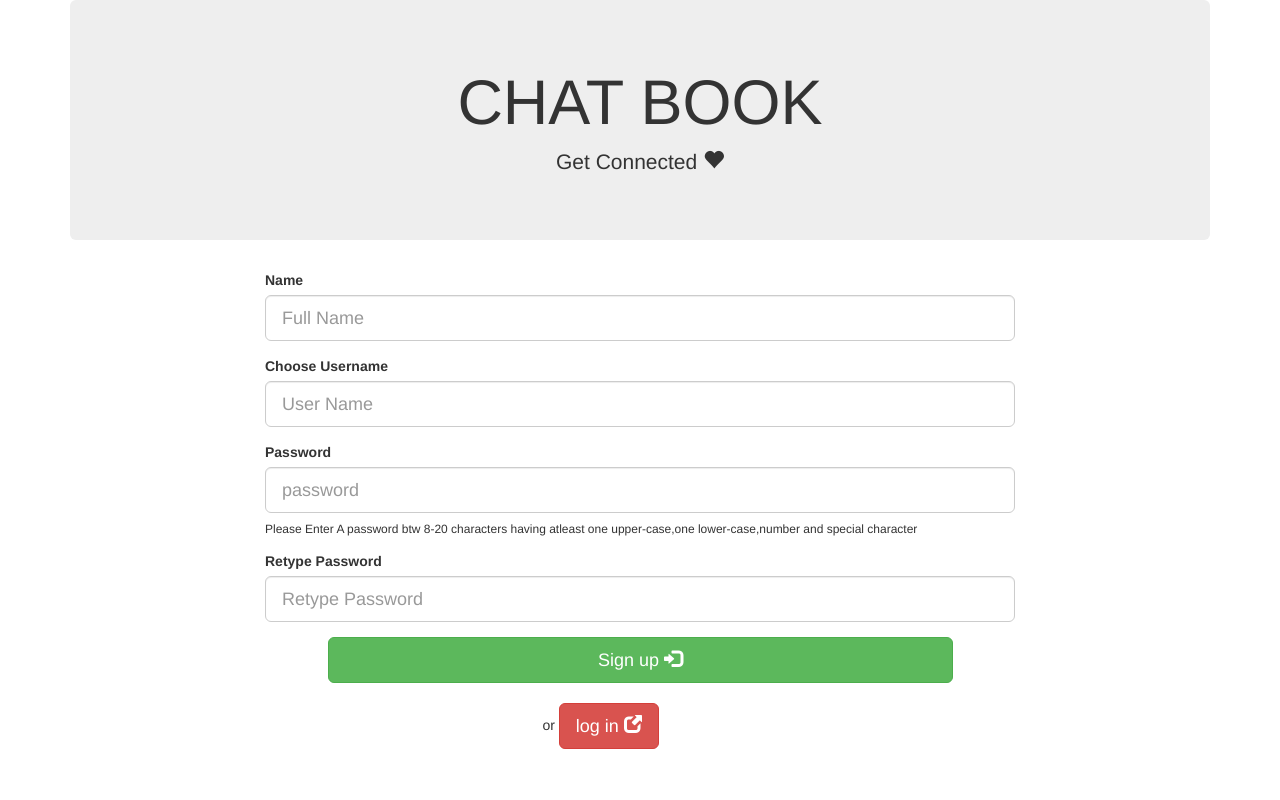
After one commit to ShubhamGoel-sopho/CS50_CHATBOOK, a PHP site: template views/register_form.php in a window 1280 px wide. The commit adds this page. Run offline with PHP 8.4, Linux system fonts and the light colour scheme; the template is opened without the code that fills it, so the values that code supplies are empty.

Commit message:
initial version view files

```diff
--- a/views/footer.php
+++ b/views/footer.php
@@ -1,5 +1,3 @@
-            </div>
-
+        </div>
     </body>
-
- </html>
+</html>
--- a/views/header.php
+++ b/views/header.php
@@ -7,7 +7,11 @@
         <!-- http://getbootstrap.com/ -->
         <link href="/css/bootstrap.min.css" rel="stylesheet"/>
 
+        <?php if (isset($style)): ?>
+        <link href="/css/styles<?= htmlspecialchars($style) ?>.css" rel="stylesheet"/>
+        <?php else: ?>
         <link href="/css/styles.css" rel="stylesheet"/>
+        <?php endif ?>
 
         <?php if (isset($title)): ?>
             <title>C$50 CHAT <?= htmlspecialchars($title) ?></title>
@@ -21,10 +25,50 @@
         <!-- http://getbootstrap.com/ -->
         <script src="/js/bootstrap.min.js"></script>
 
-        <script src="/js/scripts.js"></script>
+        <script src="/js/scripts<?=htmlspecialchars($script) ?>.js"></script>
+
+         <link href="https://fonts.googleapis.com/css?family=Montserrat" rel="stylesheet" type="text/css">
+         <link href="https://fonts.googleapis.com/css?family=Lato" rel="stylesheet" type="text/css">
 
     </head>
 
-    <body>
-
-        <div class="container">
+  <body>
+	<div class="container">
+	   <div id="top"><?php if (!empty($_SESSION["id"])): ?>
+    	  <nav class="navbar navbar-default navbar-fixed-top navbar-inverse">
+    	    <div class="container-fluid">
+    	      <!-- Brand and toggle get grouped for better mobile display -->
+    	      <div class="navbar-header">
+    	        <button type="button" class="navbar-toggle collapsed" data-toggle="collapse" data-target="#topFixedNavbar1"><span class="sr-only">Toggle navigation</span><span class="icon-bar"></span><span class="icon-bar"></span><span class="icon-bar"></span></button>
+    	        <a class="navbar-brand" href="index.php">Chat Book <span class="glyphicon glyphicon-globe"></span></a></div>
+    	      <!-- Collect the nav links, forms, and other content for toggling -->
+    	      <div class="collapse navbar-collapse" id="topFixedNavbar1">
+    	        <ul class="nav navbar-nav">
+    	          <li ><a href="faq.php">FAQ</a><span class="sr-only">(current)</span></a></li>
+    	          <li ><a  href="contact.php">Contact Us</a></li>
+    	          <li class="dropdown"><a href="#" class="dropdown-toggle" data-toggle="dropdown" role="button" aria-expanded="false">More<span class="caret"></span></a>
+    	            <ul class="dropdown-menu" role="menu">
+    	              <li><a href="dev_profile.php">Developer Profile</a></li>
+    	              <li class="divider"></li>
+    	              <li><a href="friends.php">Friends</a></li>
+    	              <li class="divider"></li>
+    	              <li><a href="edit_profile.php">Edit Profile</a></li>
+                    </ul>
+                  </li>
+                </ul>
+    	        <form class="navbar-form navbar-left" role="search" action="find_friends.php" method="POST">
+    	          <div class="form-group">
+    	            <input type="text" class="form-control" placeholder="Find Friends">
+                  </div>
+    	          <button type="submit" class="btn btn-default">Submit</button>
+                </form>
+    	        <ul class="nav navbar-nav navbar-right">
+    	          <li><a href="logout.php">Logout</a></li>
+    	        </ul>
+              </div>
+    	      <!-- /.navbar-collapse -->
+            </div>
+    	    <!-- /.container-fluid -->
+          </nav>
+          <?php endif ?>
+        </div>
--- /dev/null
+++ b/views/register_form.php
@@ -0,0 +1,37 @@
+<div class="jumbotron text-center" id="wrapper">
+    <h1>CHAT BOOK</h1>
+    <p>Get Connected <span class="glyphicon glyphicon-heart"></span></p>
+</div>
+<div class="row">
+      <div class="col-md-8 col-md-offset-2 col-sm-10 col-sm-offset-1 col-xs-10 col-xs-offset-1">
+      	<form class="form-group-lg" method="POST" action="register.php">
+        <div class="form-group">
+            <label for="name">Name</label>
+            <input name="name" id="name" class="form-control" maxlength="40" minlength="5" required type="text"
+                placeholder="Full Name" />
+        </div>
+        <div class="form-group">
+            <label for="username">Choose Username</label>
+            <input name="username" id="username" class="form-control" maxlength="25" minlength="5" required type="text"
+                    placeholder="User Name" />
+        </div>
+
+        <div class="form-group">
+            <label for="password">Password</label>
+            <input class="form-control" type="password" id="password" name="password"
+                    placeholder="password" minlength="8" maxlength="20" pattern="^(?=[^\d_].*?\d)\w(\w|[!@#$%]){7,20}" required  />
+            <h6>Please Enter A password btw 8-20 characters having atleast one upper-case,one lower-case,number and special character</h6>
+        </div>
+        <div class="form-group">
+            <label for="confirm_password">Retype Password</label>
+            <input class="form-control" type="password" id="confirm_password" name="confirm_password"
+                    placeholder="Retype Password" minlength="8" maxlength="20" pattern="^(?=[^\d_].*?\d)\w(\w|[!@#$%]){7,20}" required />
+        </div>
+    <button type="submit" id="register" class="col-md-10 col-sm-10 col-sm-offset-1 col-xs-10 col-xs-offset-1 btn btn-success btn-lg">Sign up <span class="glyphicon glyphicon-log-in"></span></button>
+</form>
+</div></div><br>
+    <div class="row"><div class="col-lg-offset-5">
+    or <a  class="btn btn-danger btn-lg" href="login.php">log in <span class="glyphicon glyphicon-new-window"></span></a>
+    </div></div>
+    <br>
+    <div class="feedback_window"></div>
```
Also changed, not shown: views/apology.php (+5 -2 lines), views/login_form.php (added, +33 -0 lines), views/welcome.php (added, +42 -0 lines), views/start_page.php (added).
